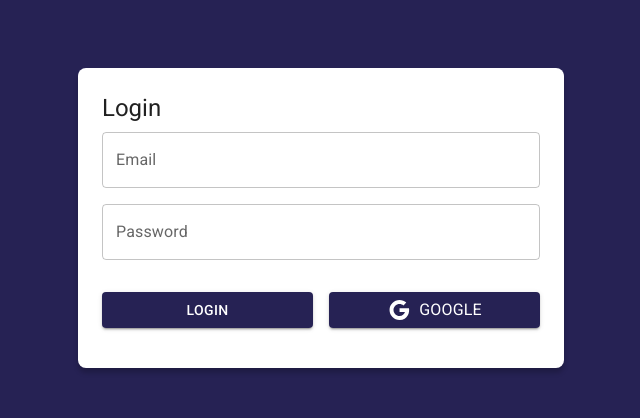
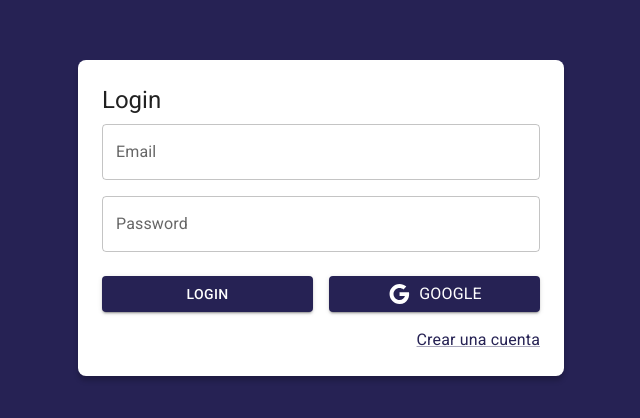
Before and after one commit to DanielRamirez421/journal-app, a React (Vite) app: page /auth/login in a window 1280 px wide. Shown: the part 182-600 px from the top of the page, without its empty margins (319-959 px from the left). Built offline with nearby package versions, Linux system fonts and the light colour scheme.

Commit message:
AuthLayout component implemented

```diff
--- a/package.json
+++ b/package.json
@@ -13,6 +13,7 @@
     "@emotion/styled": "^11.9.3",
     "@mui/icons-material": "^5.8.4",
     "@mui/material": "^5.9.2",
+    "prop-types": "^15.8.1",
     "react": "^18.2.0",
     "react-dom": "^18.2.0",
     "react-router-dom": "^6.3.0"
--- /dev/null
+++ b/src/auth/layout/AuthLayout.jsx
@@ -0,0 +1,42 @@
+import PropTypes from 'prop-types';
+import { Grid, Typography } from "@mui/material";
+
+export const AuthLayout = ({ children, title}) => {
+  return (
+    <Grid
+      container
+      spacing={0}
+      direction="column"
+      alignItems="center"
+      justifyContent="center"
+      sx={{
+        minHeight: "100vh",
+        backgroundColor: "primary.main",
+      }}
+    >
+      <Grid
+        item
+        className="box-shadow"
+        xs={3}
+        sx={{
+          backgroundColor: "white",
+          padding: 3,
+          borderRadius: 2,
+        }}
+      >
+        <Typography variant="h5" sx={{ mb: 1 }}>
+          { title }
+        </Typography>
+        { children }
+      </Grid>
+    </Grid>
+  );
+};
+
+AuthLayout.propTypes = {
+  title: PropTypes.string,
+};
+
+AuthLayout.defaultProps = {
+  title: '',
+};
--- a/src/auth/pages/LoginPage.jsx
+++ b/src/auth/pages/LoginPage.jsx
@@ -1,32 +1,13 @@
+import { Link as RouterLink } from "react-router-dom";
+import { Button, Grid, Link, TextField, Typography } from "@mui/material";
 import { Google } from "@mui/icons-material";
-import { Button, Grid, TextField, Typography } from "@mui/material";
+import { routerConstants } from "../../core/constants/router.constants";
+import { authConstants } from "../constants/auth.constants";
+import { AuthLayout } from "../layout/AuthLayout";
 
 export const LoginPage = () => {
   return (
-    <Grid
-      container
-      spacing={0}
-      direction="column"
-      alignItems="center"
-      justifyContent="center"
-      sx={{
-        minHeight: "100vh",
-        backgroundColor: "primary.main",
-        padding: 0,
-      }}
-      sm={{padding: 4}}
-    >
-      <Grid
-        item
-        className="box-shadow"
-        xs={3}
-        sx={{
-          backgroundColor: "white",
-          padding: 3,
-          borderRadius: 2,
-        }}
-      >
-        <Typography variant="h5" sx={{ mb: 1 }}>Login</Typography>
+    <AuthLayout title="Login">
         <form>
           <Grid container spacing={2}>
             <Grid item xs={12}>
@@ -46,19 +27,29 @@ export const LoginPage = () => {
               />
             </Grid>
           </Grid>
-          <Grid container spacing={2} sx={{ mb: 2, mt: 2 }}>
+          <Grid container spacing={2} sx={{ mb: 2, mt: 1 }}>
             <Grid item xs={12} sm={6}>
-              <Button variant="contained" fullWidth>Login</Button>
+              <Button variant="contained" fullWidth>
+                Login
+              </Button>
             </Grid>
             <Grid item xs={12} sm={6}>
               <Button variant="contained" fullWidth>
                 <Google />
-                <Typography sx={{ml: 1}}>Google</Typography>
+                <Typography sx={{ ml: 1 }}>Google</Typography>
               </Button>
             </Grid>
           </Grid>
+
+          <Grid container direction="row" justifyContent="end">
+            <Link
+              component={RouterLink}
+              to={`/${routerConstants.AUTH}/${authConstants.REGISTER}`}
+            >
+              Crear una cuenta
+            </Link>
+          </Grid>
         </form>
-      </Grid>
-    </Grid>
+    </AuthLayout>
   );
 };
--- a/src/auth/pages/RegisterPage.jsx
+++ b/src/auth/pages/RegisterPage.jsx
@@ -1,5 +1,52 @@
+import { Link as RouterLink } from "react-router-dom";
+import { Grid, TextField, Link, Button,Typography } from "@mui/material";
+import { AuthLayout } from "../layout/AuthLayout";
+
+
 export const RegisterPage = () => {
   return (
-    <div>RegisterPage Works!</div>
-  )
-}
+    <AuthLayout title="Create account">
+      <form>
+        <Grid container spacing={2}>
+          <Grid item xs={12}>
+            <TextField
+              label="Full Name"
+              type="text"
+              placeholder="Full Name"
+              fullWidth
+            />
+          </Grid>
+          <Grid item xs={12}>
+            <TextField
+              label="Email"
+              type="email"
+              placeholder="email@domain.com"
+              fullWidth
+            />
+          </Grid>
+          <Grid item xs={12}>
+            <TextField
+              label="Password"
+              type="password"
+              placeholder="Password"
+              fullWidth
+            />
+          </Grid>
+          <Grid container spacing={2} sx={{ mb: 2, mt: 1 }}>
+            <Grid item xs={12}>
+              <Button variant="contained" fullWidth>
+                Crear cuenta
+              </Button>
+            </Grid>
+          </Grid>
+          <Grid container direction="row" justifyContent="end">
+            <Typography sx={{ mr: 1 }}>¿Ya tienes cuenta?</Typography>
+            <Link component={RouterLink} color="inherit" to="/auth/login">
+              ingresar
+            </Link>
+          </Grid>
+        </Grid>
+      </form>
+    </AuthLayout>
+  );
+};
```
